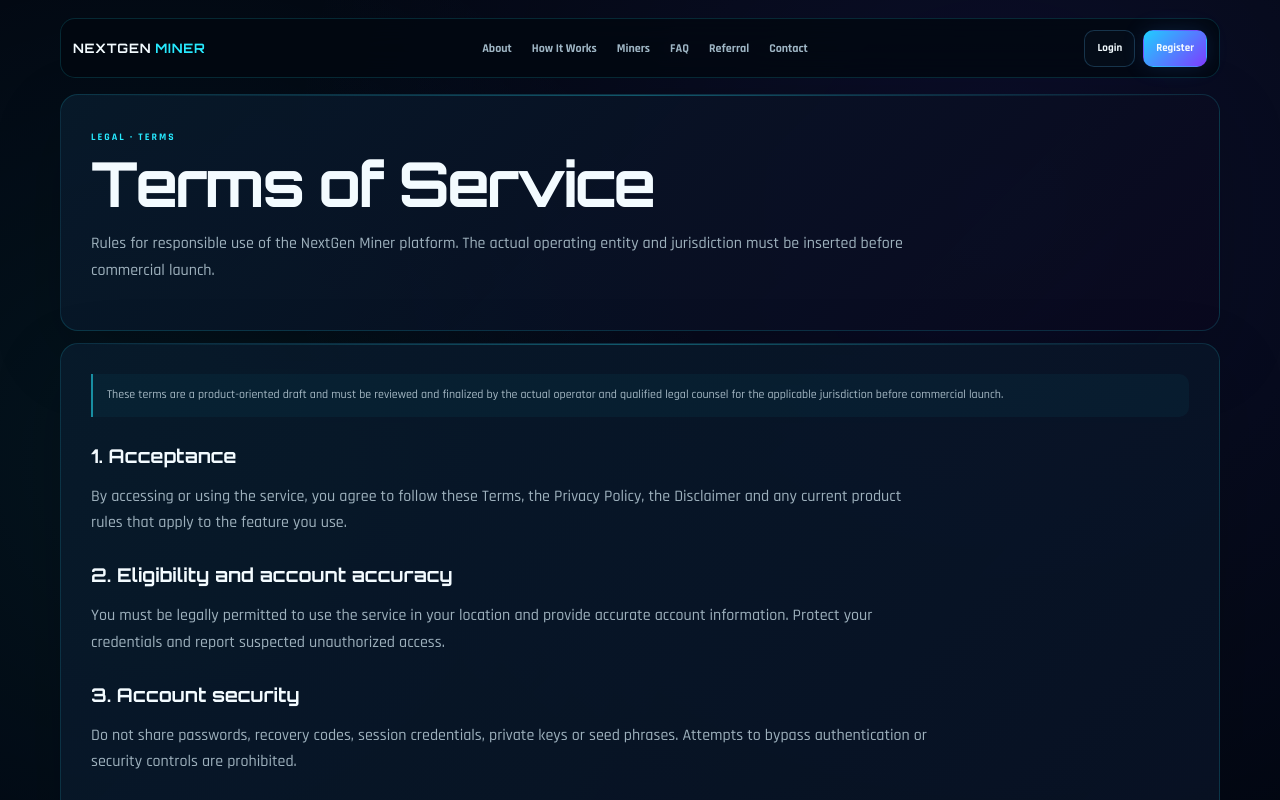
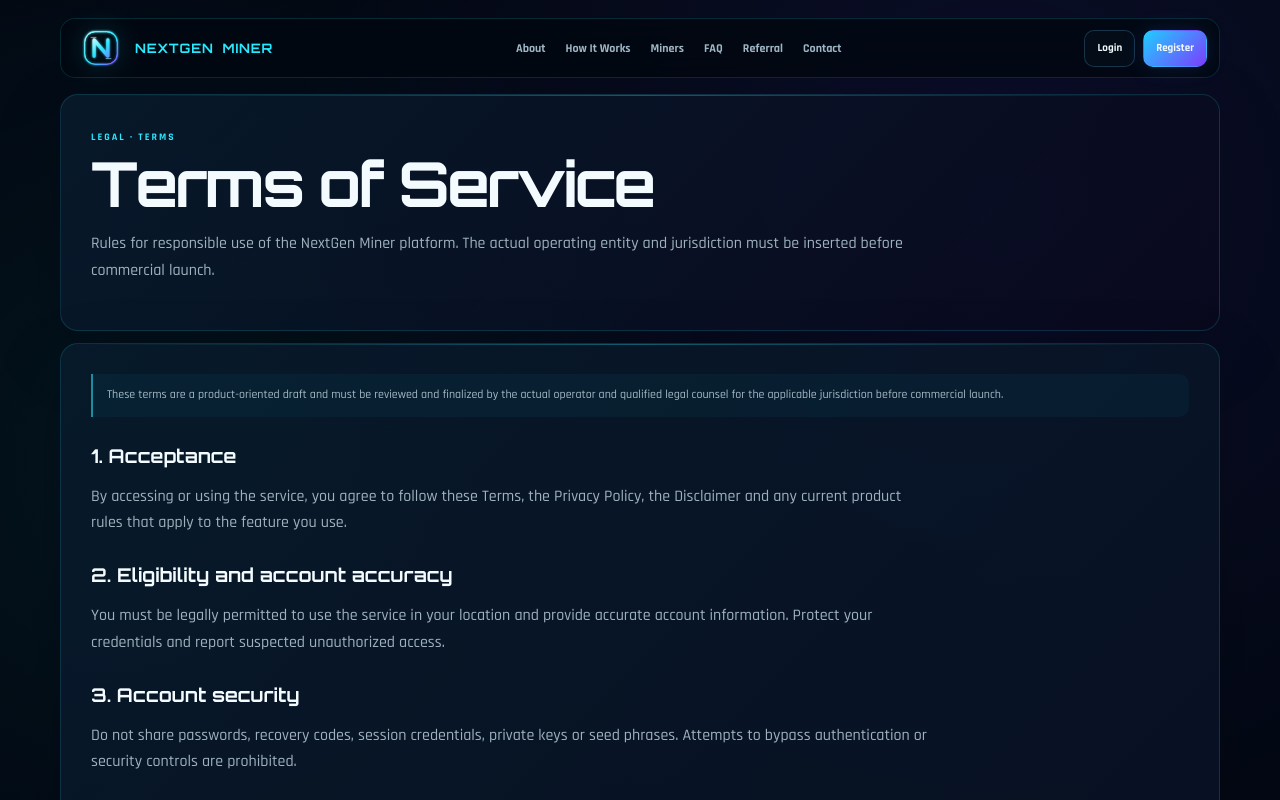
Before and after one commit to Chriskefas22/nextgen-miner, a Next.js app: page /legal/terms in a window 1280 px wide. Shown: the top 800 px of the page. Built offline with nearby package versions, Linux system fonts and the light colour scheme; no server answers.

Commit message:
Add files via upload

```diff
--- a/components/public/PublicPage.tsx
+++ b/components/public/PublicPage.tsx
@@ -1,4 +1,5 @@
 import Link from 'next/link';
+import BrandLink from '@/components/branding/BrandLink';
 
 type PublicPageProps = {
   eyebrow: string;
@@ -24,9 +25,7 @@ export function PublicPage({ eyebrow, title, description, children }: PublicPage
     <main className="ng-public">
       <div className="public-wrap">
         <header className="public-nav">
-          <Link className="public-brand" href="/">
-            NEXTGEN <span>MINER</span>
-          </Link>
+          <BrandLink authAware variant="public" className="public-brand" />
           <nav className="public-navlinks" aria-label="Public navigation">
             <Link href="/about">About</Link>
             <Link href="/how-it-works">How It Works</Link>
```
